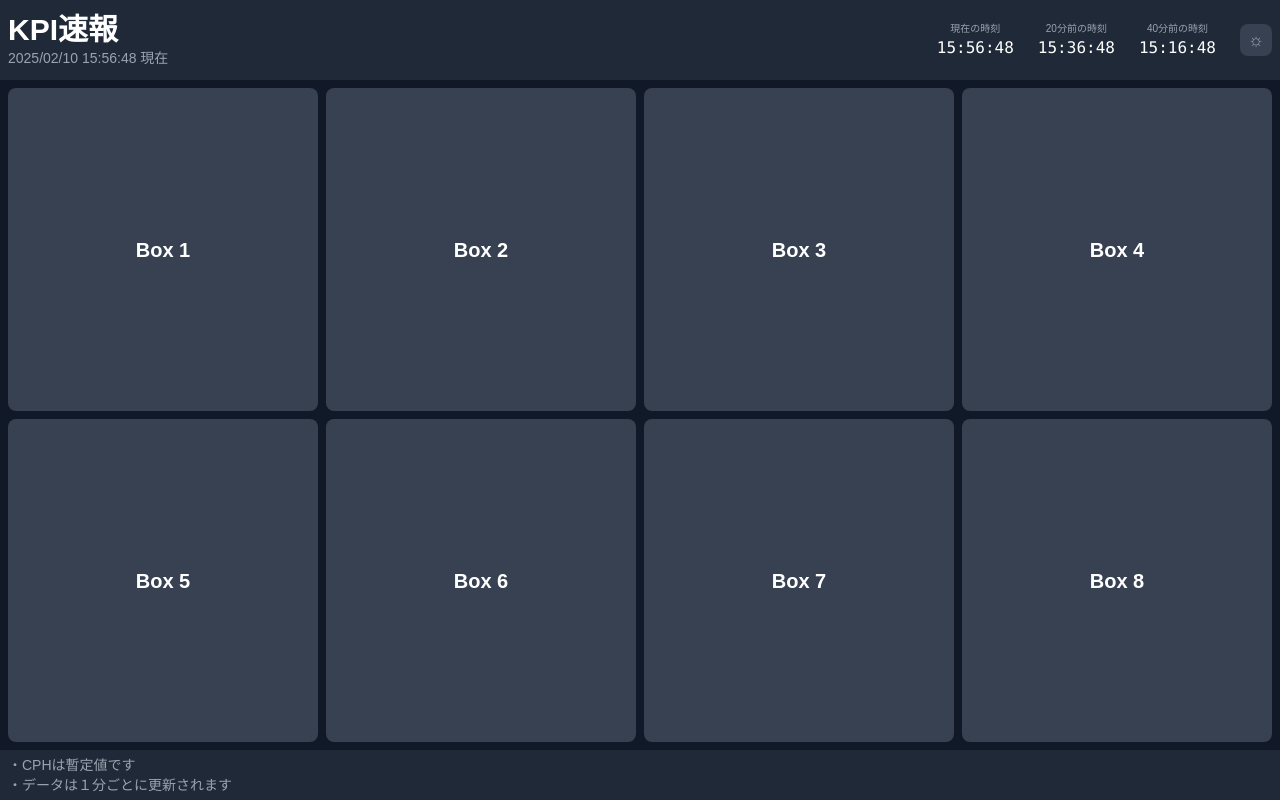
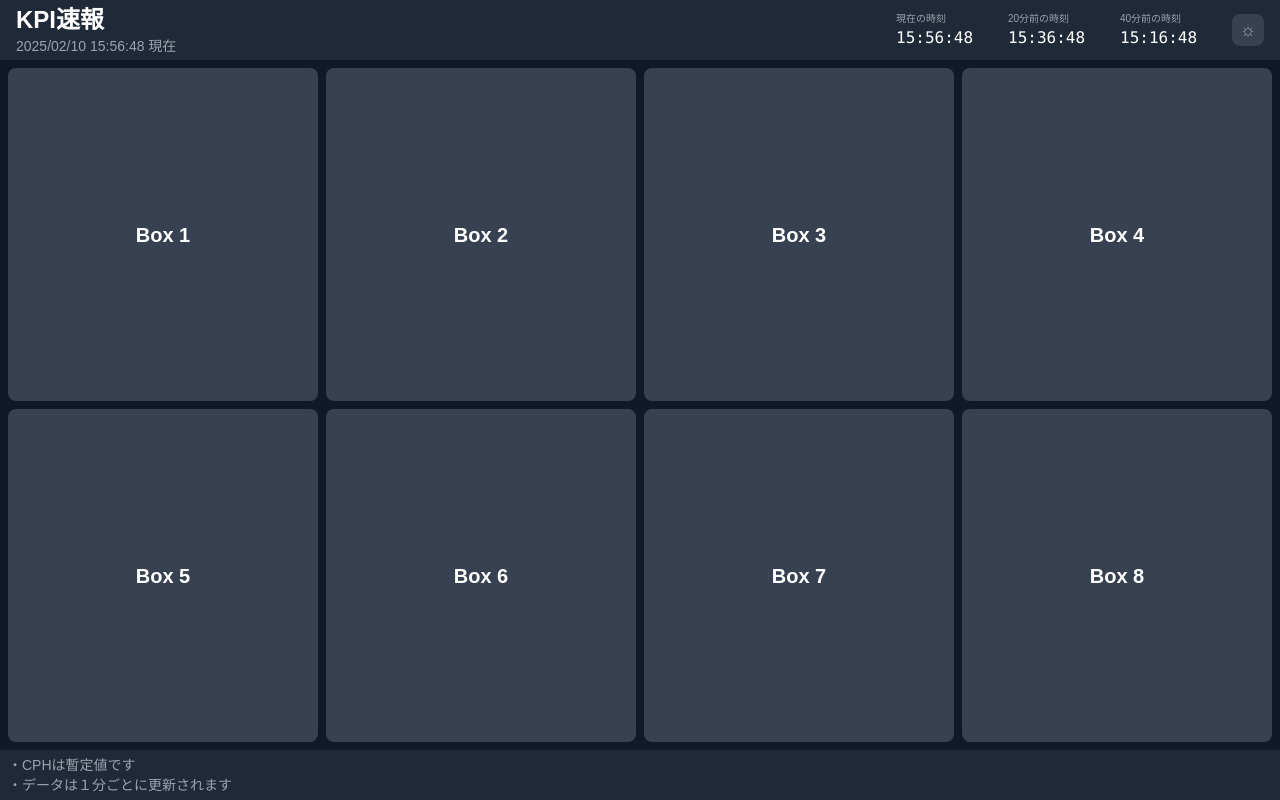
Before and after one commit to ekrsw/my-app, a Next.js app: page / in a window 1280 px wide. Built offline with nearby package versions, Linux system fonts and the light colour scheme.

Commit message:
時刻の間隔を調整

```diff
--- a/app/page.tsx
+++ b/app/page.tsx
@@ -29,10 +29,10 @@ export default function Home() {
   }
 
   return (
-    <div className={`min-h-screen grid grid-rows-[80px_1fr_50px] ${bgColor} ${textColor}`}>
-      <header className={`${headerFooterBg} flex items-center justify-between px-2`}>
+    <div className={`min-h-screen grid grid-rows-[60px_1fr_50px] ${bgColor} ${textColor}`}>
+      <header className={`${headerFooterBg} flex items-center justify-between px-4`}>
         <div>
-          <h1 className="text-3xl font-bold">KPI速報</h1>
+          <h1 className="text-2xl font-bold">KPI速報</h1>
           <p className={`text-sm ${subTextColor}`}>
             {currentTime.toLocaleString('ja-JP', {
               timeZone: 'Asia/Tokyo',
@@ -46,7 +46,7 @@ export default function Home() {
             })} 現在
           </p>
         </div>
-        <div className="flex items-center gap-6">
+        <div className="flex items-center gap-4">
           {[0, 20, 40].map((minutes) => {
             const date = new Date(currentTime);
             // Asia/Tokyoのタイムゾーンを設定
@@ -55,7 +55,7 @@ export default function Home() {
             return (
               <div
                 key={minutes}
-                className="flex flex-col items-center"
+                className="flex flex-col items-start w-24"
               >
                 <span className={`${subTextColor} text-[10px]`}>
                   {minutes === 0 ? '現在の時刻' : `${minutes}分前の時刻`}
```
